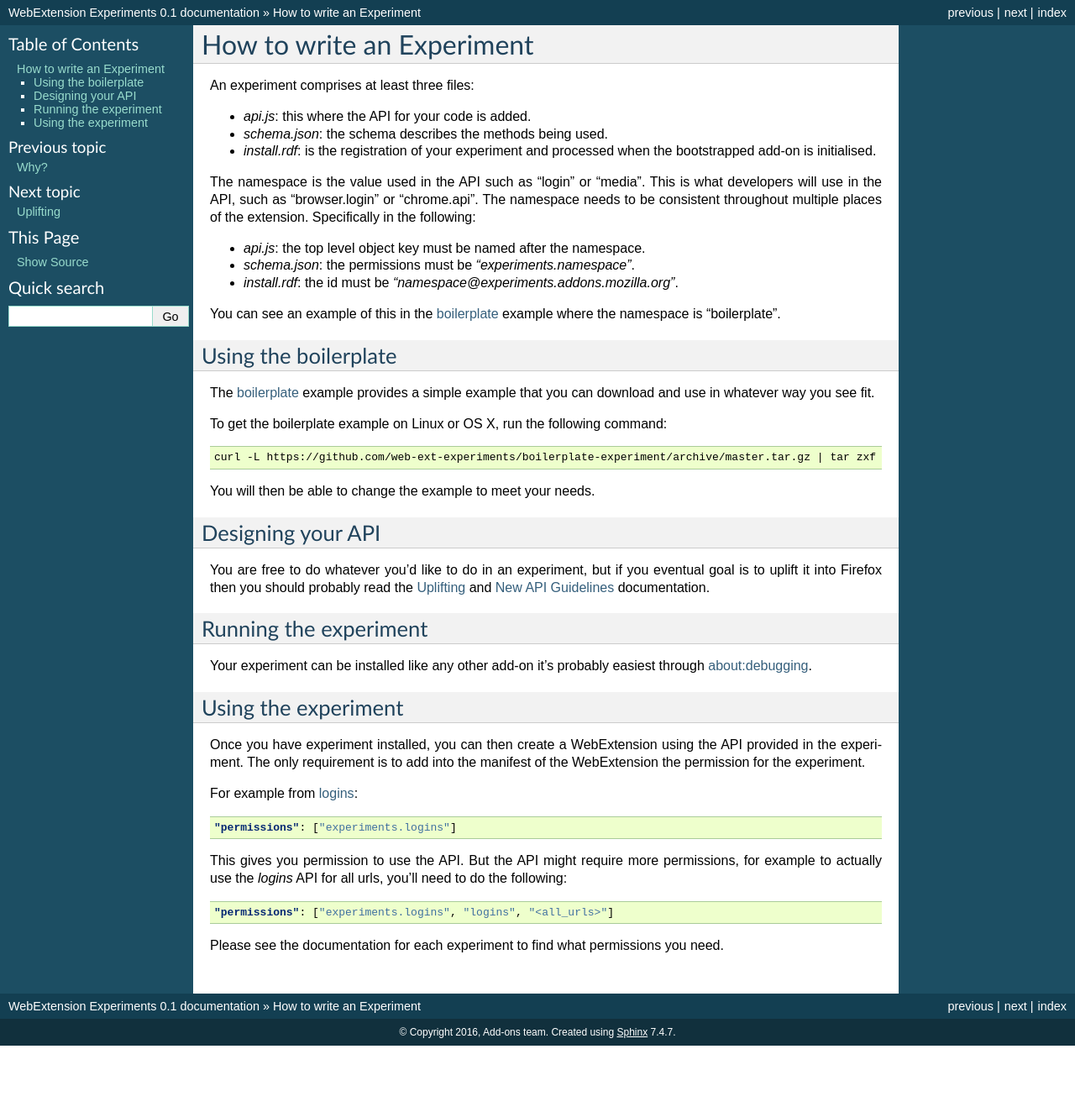
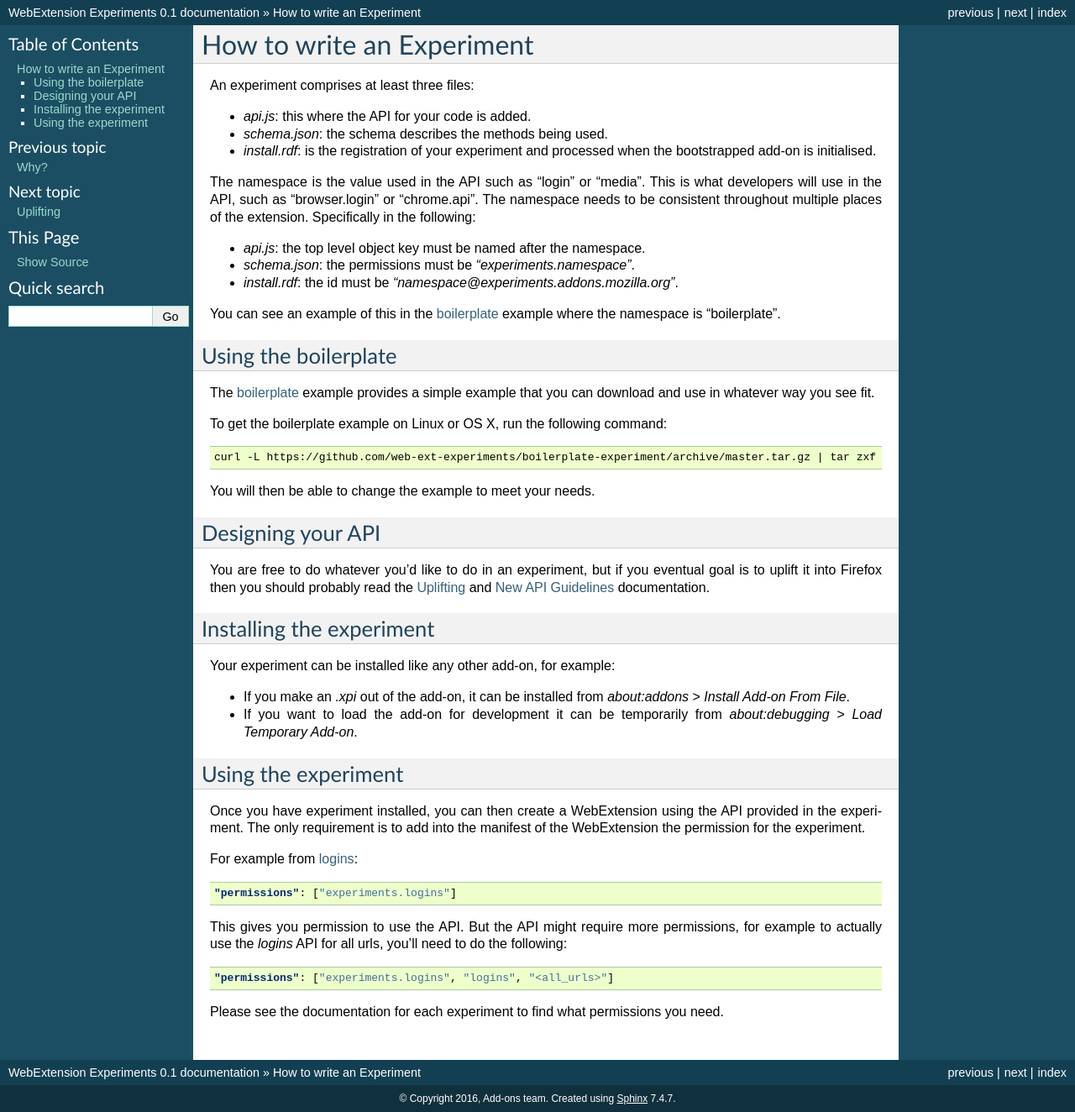
Before and after one commit to web-ext-experiments/about, a Sphinx documentation site: the page built from source/how.rst, in a window 1280 px wide. Shown: the whole page at 84% size. Built offline with Sphinx 7.4.7, drawn with Linux system fonts in a browser that asks for light colours; before the commit the page ends 1245 px from its top, so only the background shows below that.

Commit message:
some clarifications

```diff
--- a/source/how.rst
+++ b/source/how.rst
@@ -35,10 +35,13 @@ Designing your API
 
 You are free to do whatever you'd like to do in an experiment, but if you eventual goal is to uplift it into Firefox then you should probably read the :ref:`uplifting` and :ref:`new` documentation.
 
-Running the experiment
+Installing the experiment
 ----------------------
 
-Your experiment can be installed like any other add-on it's probably easiest through about:debugging.
+Your experiment can be installed like any other add-on, for example:
+
+* If you make an `.xpi` out of the add-on, it can be installed from `about:addons` > `Install Add-on From File`.
+* If you want to load the add-on for development it can be temporarily from `about:debugging` > `Load Temporary Add-on`.
 
 Using the experiment
 --------------------
--- a/source/policy.rst
+++ b/source/policy.rst
@@ -11,6 +11,6 @@ Anyone can write a WebExtension Experiment, there is no need to ask for permissi
 
 Currently Experiments can only be run on Firefox Nightly and Firefox Developer Edition. This is to prevent APIs that are generally seen to be experimental being run on release versions of Firefox.
 
-Currently to upload an Experiment to AMO_ and get it signed you must be a member of certain group of users at Mozilla.
+Currently to upload an Experiment to AMO_ and get it signed you must be a member of certain group of users at Mozilla. If you are not a member of that group then `users can turn off the requirement for signing <https://wiki.mozilla.org/Add-ons/Extension_Signing#FAQ>`_ on Firefox Nightly
 
 .. _AMO: https://addons.mozilla.org
--- a/source/why.rst
+++ b/source/why.rst
@@ -13,7 +13,7 @@ An experiment is:
 * An extension that contains the experiment code and exposes a WebExtensions API.
 * One more WebExtensions that use the experiment extension as a dependency.
 
-Extensions allows you to:
+Experiments allows you to:
 
 * Test and experiment with an API without having to build Firefox at all.
 * Write and distribute the API to a set of users without them having to build Firefox.
```
